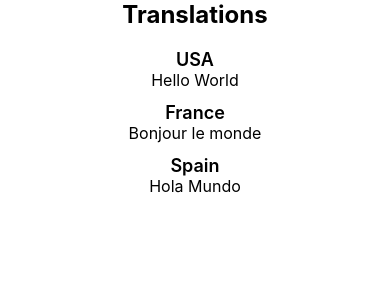
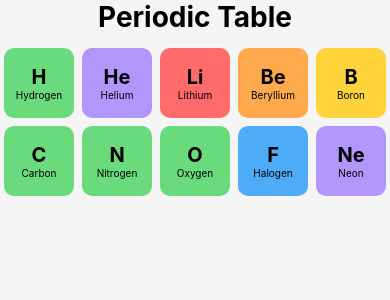
Before and after one commit to ProjectDavie/expo-air, a React Native app: screen / in a window 390 px wide. Shown: the top 300 px of the page. Built offline with nearby package versions, Linux system fonts and the light colour scheme.

Commit message:
first alt

```diff
--- a/App.tsx
+++ b/App.tsx
@@ -1,23 +1,68 @@
-import React from 'react';
-import { SafeAreaView, View, Text, StyleSheet } from 'react-native';
+import React, { useState } from "react";
+import {
+  SafeAreaView,
+  View,
+  Text,
+  StyleSheet,
+  ScrollView,
+  TouchableOpacity,
+} from "react-native";
 
-// simple app showing "Hello World" in three languages
+const elements = [
+  { symbol: "H", name: "Hydrogen", category: "nonmetal", fact: "Lightest element in the universe." },
+  { symbol: "He", name: "Helium", category: "noble", fact: "Used in balloons because it is lighter than air." },
+  { symbol: "Li", name: "Lithium", category: "alkali", fact: "Used in rechargeable batteries." },
+  { symbol: "Be", name: "Beryllium", category: "alkaline", fact: "Used in aerospace materials." },
+  { symbol: "B", name: "Boron", category: "metalloid", fact: "Important in plant cell walls." },
+  { symbol: "C", name: "Carbon", category: "nonmetal", fact: "Forms the basis of life." },
+  { symbol: "N", name: "Nitrogen", category: "nonmetal", fact: "Makes up 78% of Earth's atmosphere." },
+  { symbol: "O", name: "Oxygen", category: "nonmetal", fact: "Essential for respiration." },
+  { symbol: "F", name: "Halogen", category: "halogen", fact: "Fluorine is the most reactive element." },
+  { symbol: "Ne", name: "Neon", category: "noble", fact: "Used in neon lights." },
+];
+
+const categoryColors: any = {
+  alkali: "#ff6b6b",
+  alkaline: "#ffa94d",
+  metalloid: "#ffd43b",
+  nonmetal: "#69db7c",
+  halogen: "#4dabf7",
+  noble: "#b197fc",
+};
+
 export default function App() {
-  const translations = [
-    { country: 'USA', text: 'Hello World' },
-    { country: 'France', text: 'Bonjour le monde' },
-    { country: 'Spain', text: 'Hola Mundo' },
-  ];
+  const [selected, setSelected] = useState<any>(null);
 
   return (
     <SafeAreaView style={styles.container}>
-      <Text style={styles.title}>Translations</Text>
-      {translations.map((t) => (
-        <View key={t.country} style={styles.item}>
-          <Text style={styles.country}>{t.country}</Text>
-          <Text style={styles.text}>{t.text}</Text>
+      <Text style={styles.title}>Periodic Table</Text>
+
+      <ScrollView>
+        <View style={styles.grid}>
+          {elements.map((el) => (
+            <TouchableOpacity
+              key={el.symbol}
+              style={[
+                styles.cell,
+                { backgroundColor: categoryColors[el.category] },
+              ]}
+              onPress={() => setSelected(el)}
+            >
+              <Text style={styles.symbol}>{el.symbol}</Text>
+              <Text style={styles.name}>{el.name}</Text>
+            </TouchableOpacity>
+          ))}
         </View>
-      ))}
+
+        {selected && (
+          <View style={styles.factBox}>
+            <Text style={styles.factTitle}>
+              {selected.name} ({selected.symbol})
+            </Text>
+            <Text style={styles.fact}>{selected.fact}</Text>
+          </View>
+        )}
+      </ScrollView>
     </SafeAreaView>
   );
 }
@@ -25,23 +70,56 @@ export default function App() {
 const styles = StyleSheet.create({
   container: {
     flex: 1,
+    padding: 12,
+    backgroundColor: "#f5f5f5",
+  },
+
+  title: {
+    fontSize: 28,
+    fontWeight: "bold",
+    textAlign: "center",
+    marginBottom: 10,
+  },
+
+  grid: {
+    flexDirection: "row",
+    flexWrap: "wrap",
+    justifyContent: "center",
+  },
+
+  cell: {
+    width: 70,
+    height: 70,
+    margin: 4,
+    borderRadius: 10,
+    justifyContent: "center",
+    alignItems: "center",
+  },
+
+  symbol: {
+    fontSize: 20,
+    fontWeight: "bold",
+  },
+
+  name: {
+    fontSize: 10,
+  },
+
+  factBox: {
+    marginTop: 20,
     padding: 16,
+    backgroundColor: "white",
+    borderRadius: 12,
+    elevation: 4,
   },
-  title: {
-    fontSize: 24,
-    fontWeight: 'bold',
-    marginBottom: 20,
-    textAlign: 'center',
+
+  factTitle: {
+    fontSize: 20,
+    fontWeight: "bold",
+    marginBottom: 8,
   },
-  item: {
-    marginBottom: 12,
-    alignItems: 'center',
-  },
-  country: {
-    fontSize: 18,
-    fontWeight: '600',
-  },
-  text: {
+
+  fact: {
     fontSize: 16,
   },
 });
```
